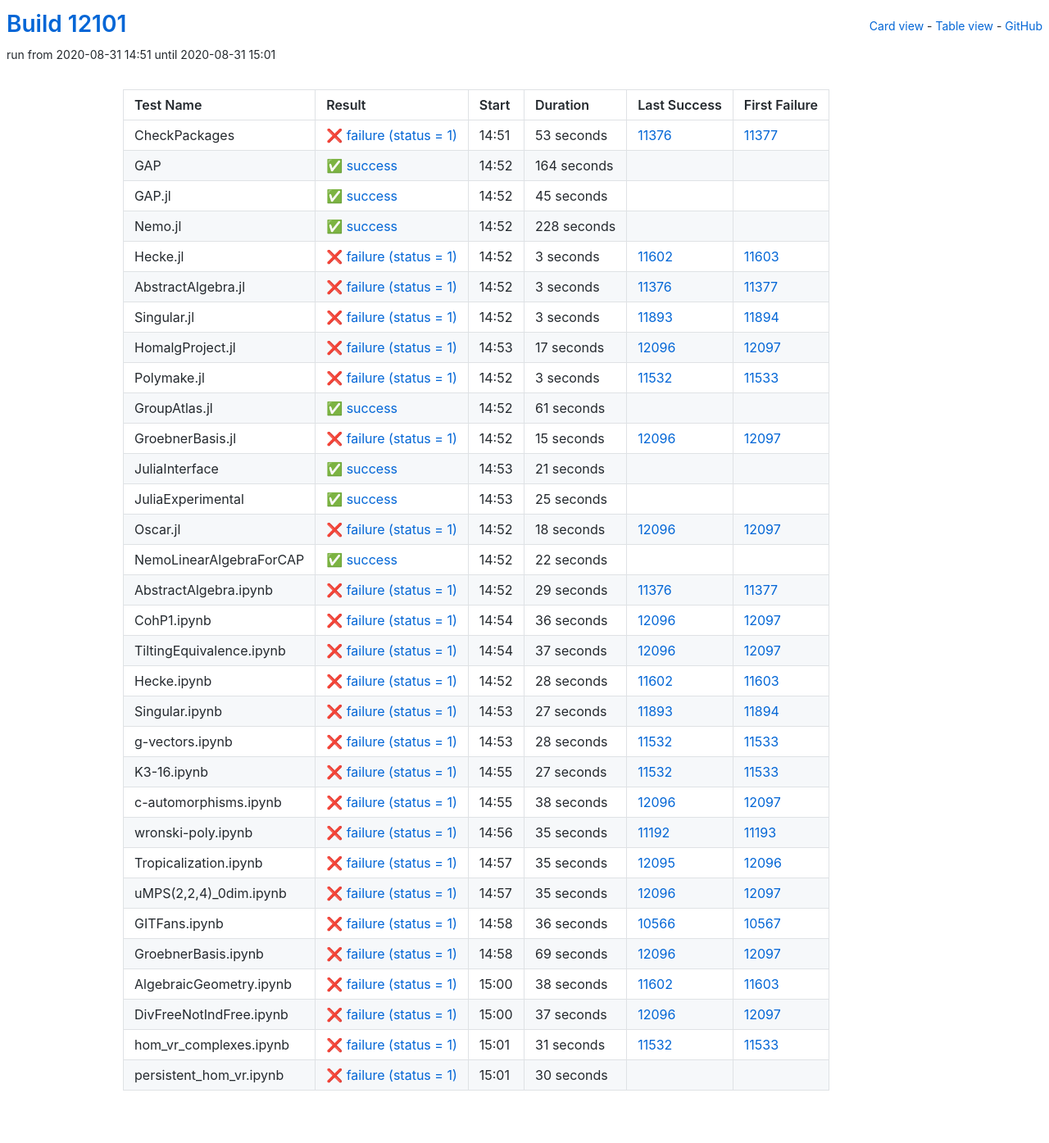
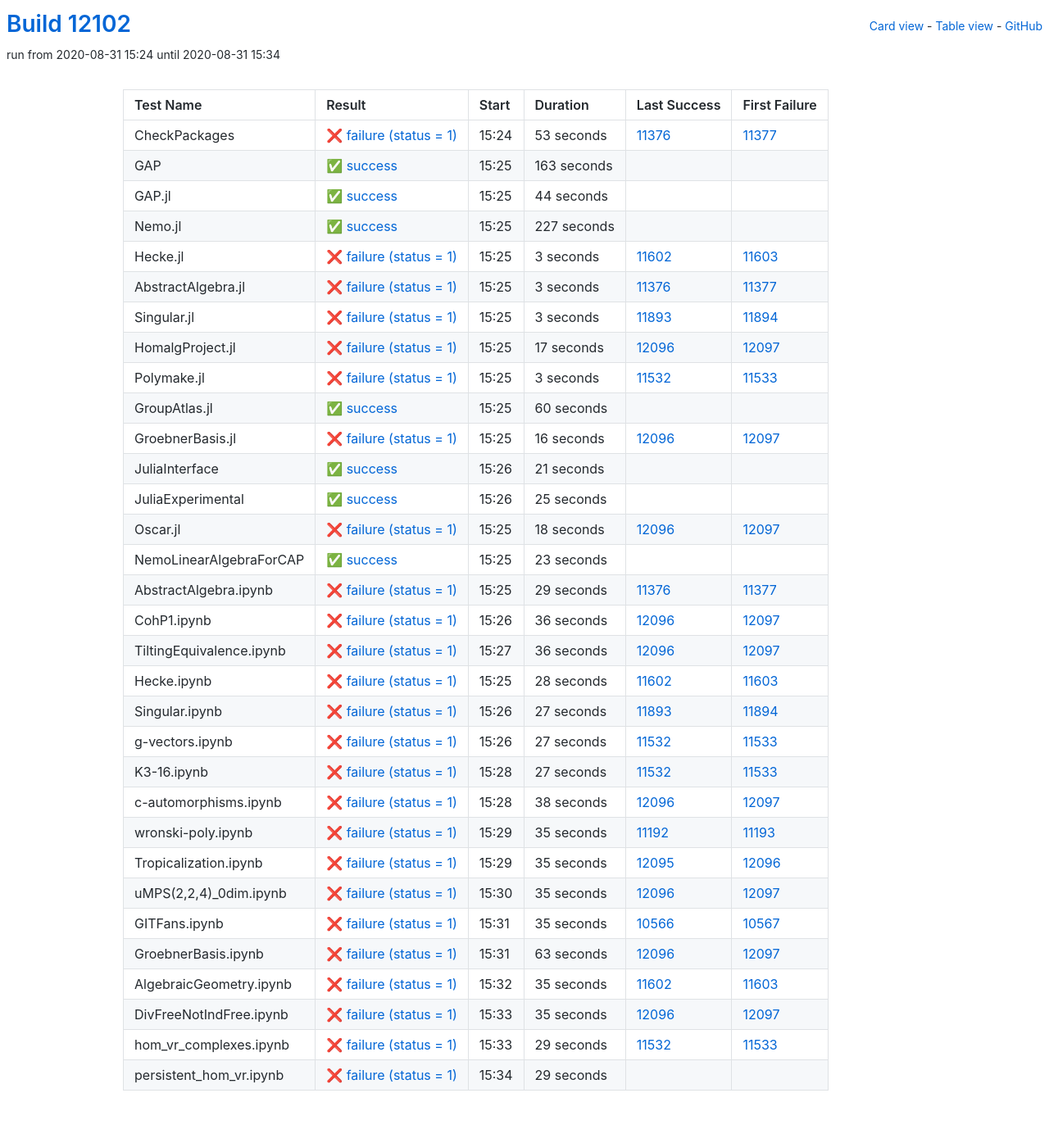
Before and after one commit to oscar-system/oscar-ci-status, a Jekyll site: the page built from table.html, in a window 1280 px wide. Shown: the whole page at 82% size. Built offline with Jekyll 4.4.1, drawn with Linux system fonts in a browser that asks for light colours.

Commit message:
Build #12102

```diff
--- a/_data/ci.yml
+++ b/_data/ci.yml
@@ -1,6 +1,6 @@
 ---
-build: 12101
-build_url: https://oscarci.mathematik.uni-kl.de/job/oscar/12101/
+build: 12102
+build_url: https://oscarci.mathematik.uni-kl.de/job/oscar/12102/
 job: oscar
 organization: oscar-system
 repo: oscar-ci-status
@@ -8,8 +8,8 @@ repourl: https://github.com/oscar-system/oscar-ci-status
 tests:
 - name: CheckPackages
   id: checkpackages
-  log: https://oscarci.mathematik.uni-kl.de/job/oscar/12101/artifact/logs/build-12101/CheckPackages.log
-  start: 2020-08-31 14:51
+  log: https://oscarci.mathematik.uni-kl.de/job/oscar/12102/artifact/logs/build-12102/CheckPackages.log
+  start: 2020-08-31 15:24
   success: false
   exitcode: 1
   status: failure
@@ -20,44 +20,44 @@ tests:
   first_failure_url: https://oscarci.mathematik.uni-kl.de/job/oscar/11377/
 - name: GAP
   id: gap
-  log: https://oscarci.mathematik.uni-kl.de/job/oscar/12101/artifact/logs/build-12101/GAP.log
-  start: 2020-08-31 14:52
+  log: https://oscarci.mathematik.uni-kl.de/job/oscar/12102/artifact/logs/build-12102/GAP.log
+  start: 2020-08-31 15:25
   success: true
   exitcode: 0
   status: success
-  duration: 164
+  duration: 163
   last_success: false
   last_success_url:
   first_failure: false
   first_failure_url:
 - name: GAP.jl
   id: gap-jl
-  log: https://oscarci.mathematik.uni-kl.de/job/oscar/12101/artifact/logs/build-12101/GAP.jl.log
-  start: 2020-08-31 14:52
+  log: https://oscarci.mathematik.uni-kl.de/job/oscar/12102/artifact/logs/build-12102/GAP.jl.log
+  start: 2020-08-31 15:25
   success: true
   exitcode: 0
   status: success
-  duration: 45
+  duration: 44
   last_success: false
   last_success_url:
   first_failure: false
   first_failure_url:
 - name: Nemo.jl
   id: nemo-jl
-  log: https://oscarci.mathematik.uni-kl.de/job/oscar/12101/artifact/logs/build-12101/Nemo.jl.log
-  start: 2020-08-31 14:52
+  log: https://oscarci.mathematik.uni-kl.de/job/oscar/12102/artifact/logs/build-12102/Nemo.jl.log
+  start: 2020-08-31 15:25
   success: true
   exitcode: 0
   status: success
-  duration: 228
+  duration: 227
   last_success: false
   last_success_url:
   first_failure: false
   first_failure_url:
 - name: Hecke.jl
   id: hecke-jl
-  log: https://oscarci.mathematik.uni-kl.de/job/oscar/12101/artifact/logs/build-12101/Hecke.jl.log
-  start: 2020-08-31 14:52
+  log: https://oscarci.mathematik.uni-kl.de/job/oscar/12102/artifact/logs/build-12102/Hecke.jl.log
+  start: 2020-08-31 15:25
   success: false
   exitcode: 1
   status: failure
@@ -68,8 +68,8 @@ tests:
   first_failure_url: https://oscarci.mathematik.uni-kl.de/job/oscar/11603/
 - name: AbstractAlgebra.jl
   id: abstractalgebra-jl
-  log: https://oscarci.mathematik.uni-kl.de/job/oscar/12101/artifact/logs/build-12101/AbstractAlgebra.jl.log
-  start: 2020-08-31 14:52
+  log: https://oscarci.mathematik.uni-kl.de/job/oscar/12102/artifact/logs/build-12102/AbstractAlgebra.jl.log
+  start: 2020-08-31 15:25
   success: false
   exitcode: 1
   status: failure
@@ -80,8 +80,8 @@ tests:
   first_failure_url: https://oscarci.mathematik.uni-kl.de/job/oscar/11377/
 - name: Singular.jl
   id: singular-jl
-  log: https://oscarci.mathematik.uni-kl.de/job/oscar/12101/artifact/logs/build-12101/Singular.jl.log
-  start: 2020-08-31 14:52
+  log: https://oscarci.mathematik.uni-kl.de/job/oscar/12102/artifact/logs/build-12102/Singular.jl.log
+  start: 2020-08-31 15:25
   success: false
   exitcode: 1
   status: failure
@@ -92,8 +92,8 @@ tests:
   first_failure_url: https://oscarci.mathematik.uni-kl.de/job/oscar/11894/
 - name: HomalgProject.jl
   id: homalgproject-jl
-  log: https://oscarci.mathematik.uni-kl.de/job/oscar/12101/artifact/logs/build-12101/HomalgProject.jl.log
-  start: 2020-08-31 14:53
+  log: https://oscarci.mathematik.uni-kl.de/job/oscar/12102/artifact/logs/build-12102/HomalgProject.jl.log
+  start: 2020-08-31 15:25
   success: false
   exitcode: 1
   status: failure
@@ -104,8 +104,8 @@ tests:
   first_failure_url: https://oscarci.mathematik.uni-kl.de/job/oscar/12097/
 - name: Polymake.jl
   id: polymake-jl
-  log: https://oscarci.mathematik.uni-kl.de/job/oscar/12101/artifact/logs/build-12101/Polymake.jl.log
-  start: 2020-08-31 14:52
+  log: https://oscarci.mathematik.uni-kl.de/job/oscar/12102/artifact/logs/build-12102/Polymake.jl.log
+  start: 2020-08-31 15:25
   success: false
   exitcode: 1
   status: failure
@@ -116,32 +116,32 @@ tests:
   first_failure_url: https://oscarci.mathematik.uni-kl.de/job/oscar/11533/
 - name: GroupAtlas.jl
   id: groupatlas-jl
-  log: https://oscarci.mathematik.uni-kl.de/job/oscar/12101/artifact/logs/build-12101/GroupAtlas.jl.log
-  start: 2020-08-31 14:52
+  log: https://oscarci.mathematik.uni-kl.de/job/oscar/12102/artifact/logs/build-12102/GroupAtlas.jl.log
+  start: 2020-08-31 15:25
   success: true
   exitcode: 0
   status: success
-  duration: 61
+  duration: 60
   last_success: false
   last_success_url:
   first_failure: false
   first_failure_url:
 - name: GroebnerBasis.jl
   id: groebnerbasis-jl
-  log: https://oscarci.mathematik.uni-kl.de/job/oscar/12101/artifact/logs/build-12101/GroebnerBasis.jl.log
-  start: 2020-08-31 14:52
+  log: https://oscarci.mathematik.uni-kl.de/job/oscar/12102/artifact/logs/build-12102/GroebnerBasis.jl.log
+  start: 2020-08-31 15:25
   success: false
   exitcode: 1
   status: failure
-  duration: 15
+  duration: 16
   last_success: 12096
   last_success_url: https://oscarci.mathematik.uni-kl.de/job/oscar/12096/
   first_failure: 12097
   first_failure_url: https://oscarci.mathematik.uni-kl.de/job/oscar/12097/
 - name: JuliaInterface
   id: juliainterface
-  log: https://oscarci.mathematik.uni-kl.de/job/oscar/12101/artifact/logs/build-12101/JuliaInterface.log
-  start: 2020-08-31 14:53
+  log: https://oscarci.mathematik.uni-kl.de/job/oscar/12102/artifact/logs/build-12102/JuliaInterface.log
+  start: 2020-08-31 15:26
   success: true
   exitcode: 0
   status: success
@@ -152,8 +152,8 @@ tests:
   first_failure_url:
 - name: JuliaExperimental
   id: juliaexperimental
-  log: https://oscarci.mathematik.uni-kl.de/job/oscar/12101/artifact/logs/build-12101/JuliaExperimental.log
-  start: 2020-08-31 14:53
+  log: https://oscarci.mathematik.uni-kl.de/job/oscar/12102/artifact/logs/build-12102/JuliaExperimental.log
+  start: 2020-08-31 15:26
   success: true
   exitcode: 0
   status: success
@@ -164,8 +164,8 @@ tests:
   first_failure_url:
 - name: Oscar.jl
   id: oscar-jl
-  log: https://oscarci.mathematik.uni-kl.de/job/oscar/12101/artifact/logs/build-12101/Oscar.jl.log
-  start: 2020-08-31 14:52
+  log: https://oscarci.mathematik.uni-kl.de/job/oscar/12102/artifact/logs/build-12102/Oscar.jl.log
+  start: 2020-08-31 15:25
   success: false
   exitcode: 1
   status: failure
@@ -176,20 +176,20 @@ tests:
   first_failure_url: https://oscarci.mathematik.uni-kl.de/job/oscar/12097/
 - name: NemoLinearAlgebraForCAP
   id: nemolinearalgebraforcap
-  log: https://oscarci.mathematik.uni-kl.de/job/oscar/12101/artifact/logs/build-12101/NemoLinearAlgebraForCAP.log
-  start: 2020-08-31 14:52
+  log: https://oscarci.mathematik.uni-kl.de/job/oscar/12102/artifact/logs/build-12102/NemoLinearAlgebraForCAP.log
+  start: 2020-08-31 15:25
   success: true
   exitcode: 0
   status: success
-  duration: 22
+  duration: 23
   last_success: false
   last_success_url:
   first_failure: false
   first_failure_url:
 - name: AbstractAlgebra.ipynb
   id: abstractalgebra-ipynb
-  log: https://oscarci.mathematik.uni-kl.de/job/oscar/12101/artifact/logs/build-12101/AbstractAlgebra.ipynb.log
-  start: 2020-08-31 14:52
+  log: https://oscarci.mathematik.uni-kl.de/job/oscar/12102/artifact/logs/build-12102/AbstractAlgebra.ipynb.log
+  start: 2020-08-31 15:25
   success: false
   exitcode: 1
   status: failure
@@ -200,8 +200,8 @@ tests:
   first_failure_url: https://oscarci.mathematik.uni-kl.de/job/oscar/11377/
 - name: CohP1.ipynb
   id: cohp1-ipynb
-  log: https://oscarci.mathematik.uni-kl.de/job/oscar/12101/artifact/logs/build-12101/CohP1.ipynb.log
-  start: 2020-08-31 14:54
+  log: https://oscarci.mathematik.uni-kl.de/job/oscar/12102/artifact/logs/build-12102/CohP1.ipynb.log
+  start: 2020-08-31 15:26
   success: false
   exitcode: 1
   status: failure
@@ -212,20 +212,20 @@ tests:
   first_failure_url: https://oscarci.mathematik.uni-kl.de/job/oscar/12097/
 - name: TiltingEquivalence.ipynb
   id: tiltingequivalence-ipynb
-  log: https://oscarci.mathematik.uni-kl.de/job/oscar/12101/artifact/logs/build-12101/TiltingEquivalence.ipynb.log
-  start: 2020-08-31 14:54
+  log: https://oscarci.mathematik.uni-kl.de/job/oscar/12102/artifact/logs/build-12102/TiltingEquivalence.ipynb.log
+  start: 2020-08-31 15:27
   success: false
   exitcode: 1
   status: failure
-  duration: 37
+  duration: 36
   last_success: 12096
   last_success_url: https://oscarci.mathematik.uni-kl.de/job/oscar/12096/
   first_failure: 12097
   first_failure_url: https://oscarci.mathematik.uni-kl.de/job/oscar/12097/
 - name: Hecke.ipynb
   id: hecke-ipynb
-  log: https://oscarci.mathematik.uni-kl.de/job/oscar/12101/artifact/logs/build-12101/Hecke.ipynb.log
-  start: 2020-08-31 14:52
+  log: https://oscarci.mathematik.uni-kl.de/job/oscar/12102/artifact/logs/build-12102/Hecke.ipynb.log
+  start: 2020-08-31 15:25
   success: false
   exitcode: 1
   status: failure
@@ -236,8 +236,8 @@ tests:
   first_failure_url: https://oscarci.mathematik.uni-kl.de/job/oscar/11603/
 - name: Singular.ipynb
   id: singular-ipynb
-  log: https://oscarci.mathematik.uni-kl.de/job/oscar/12101/artifact/logs/build-12101/Singular.ipynb.log
-  start: 2020-08-31 14:53
+  log: https://oscarci.mathematik.uni-kl.de/job/oscar/12102/artifact/logs/build-12102/Singular.ipynb.log
+  start: 2020-08-31 15:26
   success: false
   exitcode: 1
   status: failure
@@ -248,20 +248,20 @@ tests:
   first_failure_url: https://oscarci.mathematik.uni-kl.de/job/oscar/11894/
 - name: g-vectors.ipynb
   id: g-vectors-ipynb
-  log: https://oscarci.mathematik.uni-kl.de/job/oscar/12101/artifact/logs/build-12101/g-vectors.ipynb.log
-  start: 2020-08-31 14:53
+  log: https://oscarci.mathematik.uni-kl.de/job/oscar/12102/artifact/logs/build-12102/g-vectors.ipynb.log
+  start: 2020-08-31 15:26
   success: false
   exitcode: 1
   status: failure
-  duration: 28
+  duration: 27
   last_success: 11532
   last_success_url: https://oscarci.mathematik.uni-kl.de/job/oscar/11532/
   first_failure: 11533
   first_failure_url: https://oscarci.mathematik.uni-kl.de/job/oscar/11533/
 - name: K3-16.ipynb
   id: k3-16-ipynb
-  log: https://oscarci.mathematik.uni-kl.de/job/oscar/12101/artifact/logs/build-12101/K3-16.ipynb.log
-  start: 2020-08-31 14:55
+  log: https://oscarci.mathematik.uni-kl.de/job/oscar/12102/artifact/logs/build-12102/K3-16.ipynb.log
+  start: 2020-08-31 15:28
   success: false
   exitcode: 1
   status: failure
@@ -272,8 +272,8 @@ tests:
   first_failure_url: https://oscarci.mathematik.uni-kl.de/job/oscar/11533/
 - name: c-automorphisms.ipynb
   id: c-automorphisms-ipynb
-  log: https://oscarci.mathematik.uni-kl.de/job/oscar/12101/artifact/logs/build-12101/c-automorphisms.ipynb.log
-  start: 2020-08-31 14:55
+  log: https://oscarci.mathematik.uni-kl.de/job/oscar/12102/artifact/logs/build-12102/c-automorphisms.ipynb.log
+  start: 2020-08-31 15:28
   success: false
   exitcode: 1
   status: failure
@@ -284,8 +284,8 @@ tests:
   first_failure_url: https://oscarci.mathematik.uni-kl.de/job/oscar/12097/
 - name: wronski-poly.ipynb
   id: wronski-poly-ipynb
-  log: https://oscarci.mathematik.uni-kl.de/job/oscar/12101/artifact/logs/build-12101/wronski-poly.ipynb.log
-  start: 2020-08-31 14:56
+  log: https://oscarci.mathematik.uni-kl.de/job/oscar/12102/artifact/logs/build-12102/wronski-poly.ipynb.log
+  start: 2020-08-31 15:29
   success: false
   exitcode: 1
   status: failure
@@ -296,8 +296,8 @@ tests:
   first_failure_url: https://oscarci.mathematik.uni-kl.de/job/oscar/11193/
 - name: Tropicalization.ipynb
   id: tropicalization-ipynb
-  log: https://oscarci.mathematik.uni-kl.de/job/oscar/12101/artifact/logs/build-12101/Tropicalization.ipynb.log
-  start: 2020-08-31 14:57
+  log: https://oscarci.mathematik.uni-kl.de/job/oscar/12102/artifact/logs/build-12102/Tropicalization.ipynb.log
+  start: 2020-08-31 15:29
   success: false
   exitcode: 1
   status: failure
@@ -308,8 +308,8 @@ tests:
   first_failure_url: https://oscarci.mathematik.uni-kl.de/job/oscar/12096/
 - name: uMPS(2,2,4)_0dim.ipynb
   id: umps-2-2-4-0dim-ipynb
-  log: https://oscarci.mathematik.uni-kl.de/job/oscar/12101/artifact/logs/build-12101/uMPS-2-2-4-_0dim.ipynb.log
-  start: 2020-08-31 14:57
+  log: https://oscarci.mathematik.uni-kl.de/job/oscar/12102/artifact/logs/build-12102/uMPS-2-2-4-_0dim.ipynb.log
+  start: 2020-08-31 15:30
   success: false
   exitcode: 1
   status: failure
@@ -320,72 +320,72 @@ tests:
   first_failure_url: https://oscarci.mathematik.uni-kl.de/job/oscar/12097/
 - name: GITFans.ipynb
   id: gitfans-ipynb
-  log: https://oscarci.mathematik.uni-kl.de/job/oscar/12101/artifact/logs/build-12101/GITFans.ipynb.log
-  start: 2020-08-31 14:58
+  log: https://oscarci.mathematik.uni-kl.de/job/oscar/12102/artifact/logs/build-12102/GITFans.ipynb.log
+  start: 2020-08-31 15:31
   success: false
   exitcode: 1
   status: failure
-  duration: 36
+  duration: 35
   last_success: 10566
   last_success_url: https://oscarci.mathematik.uni-kl.de/job/oscar/10566/
   first_failure: 10567
   first_failure_url: https://oscarci.mathematik.uni-kl.de/job/oscar/10567/
 - name: GroebnerBasis.ipynb
   id: groebnerbasis-ipynb
-  log: https://oscarci.mathematik.uni-kl.de/job/oscar/12101/artifact/logs/build-12101/GroebnerBasis.ipynb.log
-  start: 2020-08-31 14:58
+  log: https://oscarci.mathematik.uni-kl.de/job/oscar/12102/artifact/logs/build-12102/GroebnerBasis.ipynb.log
+  start: 2020-08-31 15:31
   success: false
   exitcode: 1
   status: failure
-  duration: 69
+  duration: 63
   last_success: 12096
   last_success_url: https://oscarci.mathematik.uni-kl.de/job/oscar/12096/
   first_failure: 12097
   first_failure_url: https://oscarci.mathematik.uni-kl.de/job/oscar/12097/
 - name: AlgebraicGeometry.ipynb
   id: algebraicgeometry-ipynb
-  log: https://oscarci.mathematik.uni-kl.de/job/oscar/12101/artifact/logs/build-12101/AlgebraicGeometry.ipynb.log
-  start: 2020-08-31 15:00
+  log: https://oscarci.mathematik.uni-kl.de/job/oscar/12102/artifact/logs/build-12102/AlgebraicGeometry.ipynb.log
+  start: 2020-08-31 15:32
   success: false
   exitcode: 1
   status: failure
-  duration: 38
+  duration: 35
   last_success: 11602
   last_success_url: https://oscarci.mathematik.uni-kl.de/job/oscar/11602/
   first_failure: 11603
   first_failure_url: https://oscarci.mathematik.uni-kl.de/job/oscar/11603/
 - name: DivFreeNotIndFree.ipynb
   id: divfreenotindfree-ipynb
-  log: https://oscarci.mathematik.uni-kl.de/job/oscar/12101/artifact/logs/build-12101/DivFreeNotIndFree.ipynb.log
-  start: 2020-08-31 15:00
+  log: https://oscarci.mathematik.uni-kl.de/job/oscar/12102/artifact/logs/build-12102/DivFreeNotIndFree.ipynb.log
+  start: 2020-08-31 15:33
   success: false
   exitcode: 1
   status: failure
-  duration: 37
+  duration: 35
   last_success: 12096
   last_success_url: https://oscarci.mathematik.uni-kl.de/job/oscar/12096/
   first_failure: 12097
   first_failure_url: https://oscarci.mathematik.uni-kl.de/job/oscar/12097/
 - name: hom_vr_complexes.ipynb
   id: hom-vr-complexes-ipynb
-  log: https://oscarci.mathematik.uni-kl.de/job/oscar/12101/artifact/logs/build-12101/hom_vr_complexes.ipynb.log
-  start: 2020-08-31 15:01
+  log: https://oscarci.mathematik.uni-kl.de/job/oscar/12102/artifact/logs/build-12102/hom_vr_complexes.ipynb.log
+  start: 2020-08-31 15:33
   success: false
   exitcode: 1
   status: failure
-  duration: 31
+  duration: 29
   last_success: 11532
   last_success_url: https://oscarci.mathematik.uni-kl.de/job/oscar/11532/
   first_failure: 11533
   first_failure_url: https://oscarci.mathematik.uni-kl.de/job/oscar/11533/
 - name: persistent_hom_vr.ipynb
   id: persistent-hom-vr-ipynb
-  log: https://oscarci.mathematik.uni-kl.de/job/oscar/12101/artifact/logs/build-12101/persistent_hom_vr.ipynb.log
-  start: 2020-08-31 15:01
+  log: https://oscarci.mathematik.uni-kl.de/job/oscar/12102/artifact/logs/build-12102/persistent_hom_vr.ipynb.log
+  start: 2020-08-31 15:34
   success: false
   exitcode: 1
   status: failure
-  duration: 30
+  duration: 29
   last_success: false
   last_success_url:
   first_failure: false
```
Also changed, not shown: README.md.
